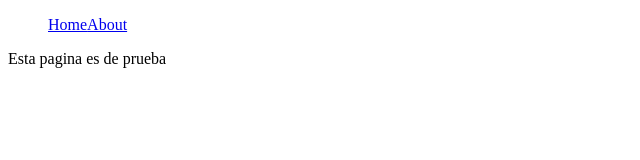
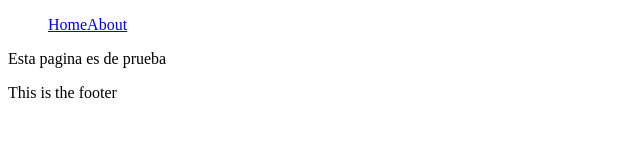
Before and after one commit to armanddevelop/nextJS-app, a Next.js app: page /About in a window 1280 px wide. Shown: the top 160 px of the page, without its empty margins (0-640 px from the left). Built offline with nearby package versions, Linux system fonts and the light colour scheme.

Commit message:
lear how to manipulate de document element and app elemento in next, use aliases to find path

```diff
--- /dev/null
+++ b/components/layout/Layout.tsx
@@ -0,0 +1,16 @@
+import React, { ReactNode } from "react";
+import NavBar from "@components/NavBar";
+interface Props {
+  children: ReactNode;
+}
+const Layout = ({ children }: Props) => {
+  return (
+    <div>
+      <NavBar />
+      {children}
+      <footer>This is the footer</footer>
+    </div>
+  );
+};
+
+export default Layout;
--- a/pages/About.jsx
+++ b/pages/About.jsx
@@ -1,9 +1,6 @@
-import NavBar from "../components/NavBar";
-
 const About = () => {
   return (
     <div>
-      <NavBar />
       <p>Esta pagina es de prueba</p>
     </div>
   );
--- /dev/null
+++ b/pages/_app.tsx
@@ -0,0 +1,24 @@
+import { AppProps } from "next/app";
+import Layout from "@components/layout/Layout";
+
+function MyApp({ Component, pageProps }: AppProps) {
+  return (
+    <Layout>
+      <Component {...pageProps} />
+    </Layout>
+  );
+}
+
+// Only uncomment this method if you have blocking data requirements for
+// every single page in your application. This disables the ability to
+// perform automatic static optimization, causing every page in your app to
+// be server-side rendered.
+//
+// MyApp.getInitialProps = async (appContext) => {
+//   // calls page's `getInitialProps` and fills `appProps.pageProps`
+//   const appProps = await App.getInitialProps(appContext);
+//
+//   return { ...appProps }
+// }
+
+export default MyApp;
--- /dev/null
+++ b/pages/_document.tsx
@@ -0,0 +1,22 @@
+import Document, { Html, Head, Main, NextScript } from "next/document";
+
+class MyDocument extends Document {
+  render() {
+    return (
+      <Html>
+        <Head>
+          {/*favicon*/}
+          {/*webfonts*/}
+          {/*stylesheets*/}
+          {/*scripts*/}
+        </Head>
+        <body className="my-body-class-name">
+          <Main />
+          <NextScript />
+        </body>
+      </Html>
+    );
+  }
+}
+
+export default MyDocument;
--- a/pages/index.jsx
+++ b/pages/index.jsx
@@ -1,5 +1,5 @@
-import useItems from "../hooks/useItems";
-import ListItems from "../components/ListItems";
+import useItems from "@hooks/useItems";
+import ListItems from "@components/ListItems";
 const Home = () => {
   const { items } = useItems();
   return (
--- a/pages/product/[productId].jsx
+++ b/pages/product/[productId].jsx
@@ -1,5 +1,5 @@
 import { useRouter } from "next/router";
-import useItem from "../../hooks/useItem";
+import useItem from "@hooks/useItem";
 
 const ProductItem = () => {
   const {
--- a/tsconfig.json
+++ b/tsconfig.json
@@ -1,6 +1,6 @@
 {
   "compilerOptions": {
-    "baseUrl": ".",
+    "baseUrl": "./",
     "paths": {
       "@database": [
         "database/db.ts"
@@ -11,6 +11,7 @@
       "@components/*": [
         "components/*"
       ],
+      "@hooks/*":["hooks/*"],
       "@store/*": [
         "store/*"
       ]
```
